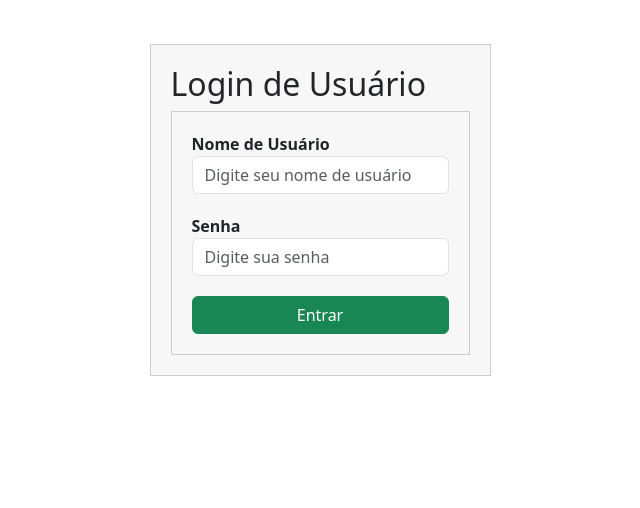
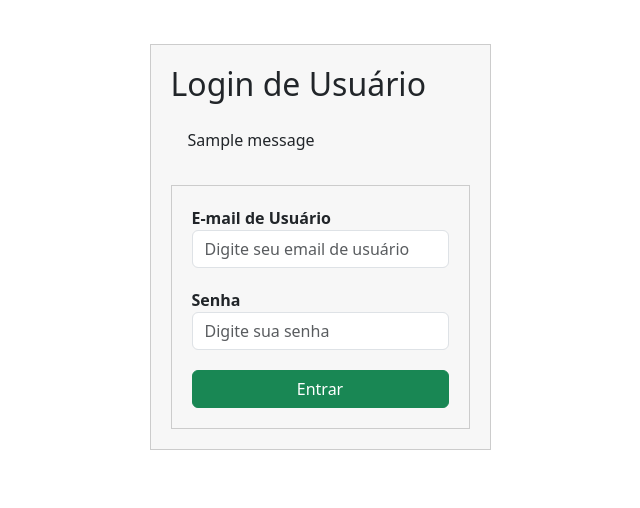
Before and after one commit to Josinaldo-Jr/meuprojeto, a Flask app: page /login in a window 1280 px wide. Shown: the part 112-620 px from the top of the page, without its empty margins (320-960 px from the left). Run offline with Flask 3, Linux system fonts and the light colour scheme; tables that the repository leaves empty hold one stand-in row (values such as "Sample post"); one stand-in notice (Sample message) is shown; some libraries are stand-ins or nearby versions.

Commit message:
Add login function

```diff
--- a/app/routes.py
+++ b/app/routes.py
@@ -1,7 +1,8 @@
 from app import app, db
-from flask import render_template, url_for, flash, redirect, request
+from flask import render_template, url_for, flash, redirect, request, flash, session
 from app.forms import Contato, Cadastro
 from app.models import ContatoModels, CadastroModels
+import time
 
 @app.route('/')
 @app.route('/index')
@@ -48,18 +49,39 @@ def cadastro():
     cadastro = Cadastro()
 
     if cadastro.validate_on_submit():
-        flash ('Seu cadastro foi realizado com sucesso!')
 
-        name = cadastro.name.data
-        email = cadastro.email.data
-        password = cadastro.password.data
+        try:
+            name = cadastro.name.data
+            email = cadastro.email.data
+            password = cadastro.password.data
 
-        novo_cadastro = CadastroModels(name = name, email = email, password = password)
-        db.session.add(novo_cadastro)
-        db.session.commit()
+            novo_cadastro = CadastroModels(name = name, email = email, password = password)
+            db.session.add(novo_cadastro)
+            db.session.commit()
+            flash('Seu cadastro foi realizado com sucesso!')
+
+        except Exception as e:
+            flash('Ocorreu um erro ao cadastrar! Entre em contato com o suporte: adm@admin.com')
+            print(str(e))
+
     return render_template('cadastro.html', title='Cadastro', cadastro = cadastro)
 
 
-@app.route('/login')
+@app.route('/login', methods = ['GET', 'POST'])
 def login():
+    if request.method == "POST":
+        email = request.form.get('email')
+        password = request.form.get('password')
+
+        user = CadastroModels.query.filter_by(email = email, password = password).first()
+
+        if user and user.password == password:
+            session['email'] = user.id
+            flash('Seja bem vindo')
+            time.sleep(1)
+            return redirect(url_for("index"))
+        else:
+            flash('Senha ou e-mail incorreto!')
+
+
     return render_template('login.html', title='Login')
--- a/app/templates/login.html
+++ b/app/templates/login.html
@@ -5,14 +5,24 @@
 <main class="container py-4">
     <div class="login-form">
         <h2>Login de Usuário</h2>
-        <form>
+
+        {% with messages = get_flashed_messages() %}
+        {% if messages %}
+            {% for msg in messages %}
+    <div class="alert alert-sucess" role="alert">
+        {{ msg }}
+    </div>
+    {% endfor %}
+    {% endif %}
+    {% endwith %}
+        <form action="{{ url_for('login') }}" method="post">
             <div class="form-group">
-                <label for="username">Nome de Usuário</label>
-                <input type="text" id="username" class="form-control" placeholder="Digite seu nome de usuário">
+                <label for="email">E-mail de Usuário</label>
+                <input type="email" id="email" class="form-control" name="email" placeholder="Digite seu email de usuário">
             </div>
             <div class="form-group">
                 <label for="password">Senha</label>
-                <input type="password" id="password" class="form-control" placeholder="Digite sua senha">
+                <input type="password" id="password" class="form-control" name="password" placeholder="Digite sua senha">
             </div>
             <button type="submit" class="btn btn-success">Entrar</button>
         </form>
```
Also changed, not shown: app/templates/contato.html (+1 -9 lines), app/templates/index.html (+9 -0 lines).
